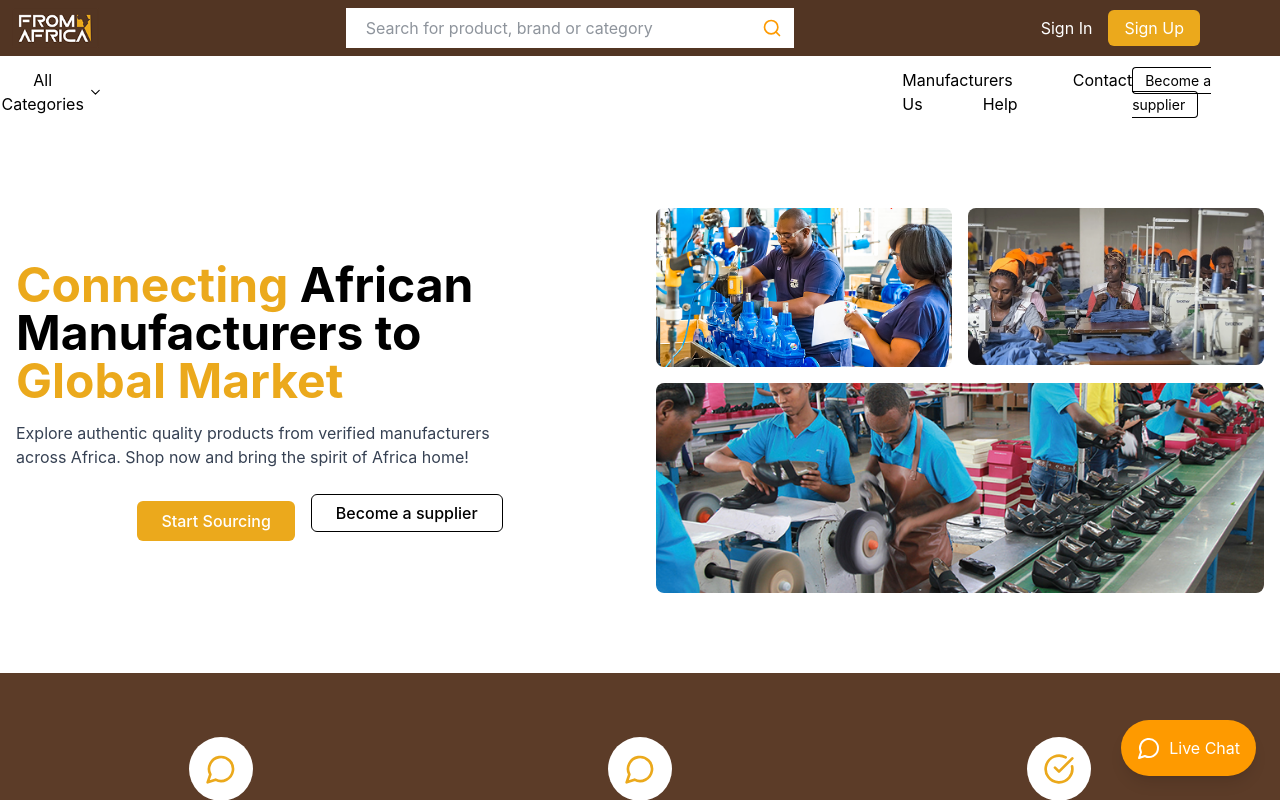
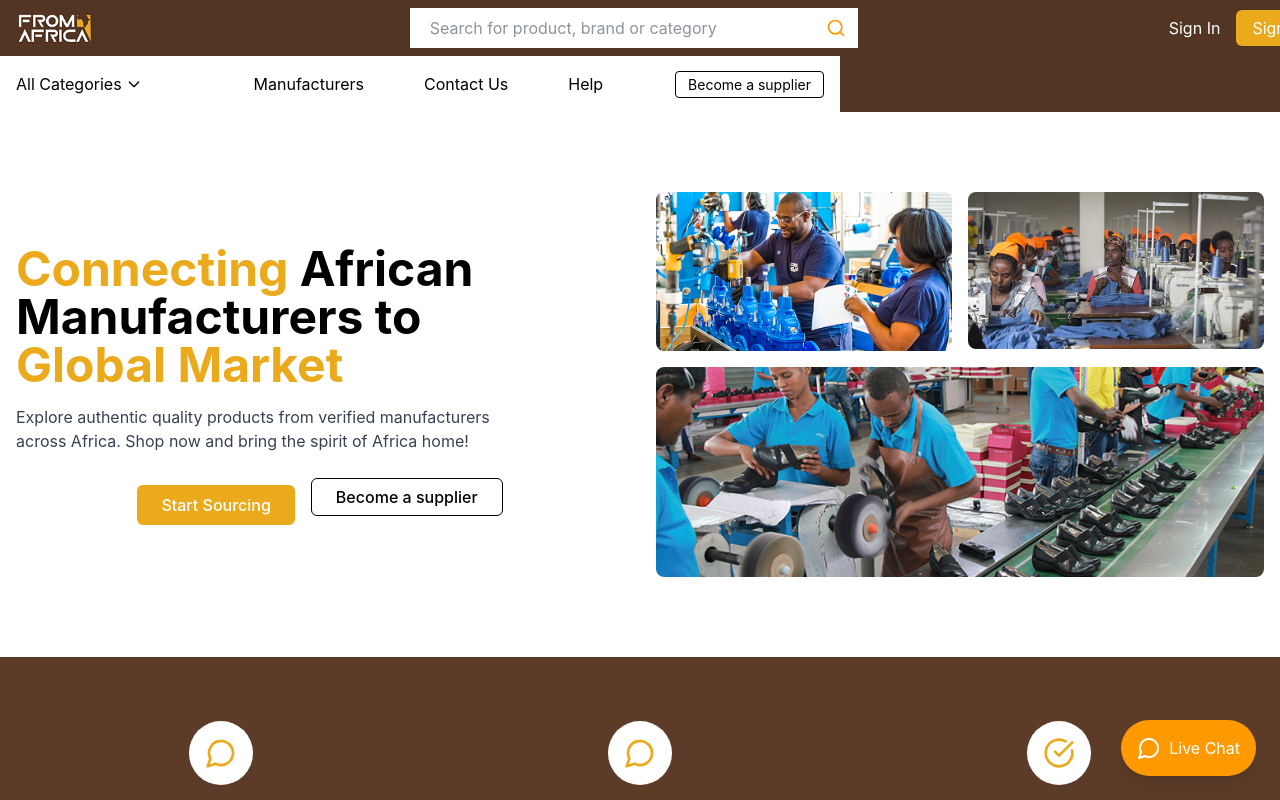
Before and after one commit to 0xidennis/africa, a React (Vite) app: page / in a window 1280 px wide. Both pictures are taken after a click on the button "All Categories". Shown: the top 800 px of the page. Built offline with nearby package versions, Linux system fonts and the light colour scheme.

Commit message:
first commit

```diff
--- a/src/Statics/Header.jsx
+++ b/src/Statics/Header.jsx
@@ -6,16 +6,17 @@ import { Link } from 'react-router-dom'
 
 const Header = () => {
     const [isMenuOpen, setIsMenuOpen] = useState(false)
+    const [isOpen, setIsOpen] = useState(false);
   return (
-    <div className='overflow-x-hidden'>
-        <header className="bg-[#ffff] text-white">
-      <div className="container mx-auto   bg-[#523523]">
+    <div className='overflow-x-hidden w-full'>
+        <header className="bg-[#523523] text-white">
+      <div className="container    bg-[#523523]">
         <div className="flex items-center justify-between py-2">
           {/* Logo */}
           <Link to="/">
-          <a href="/" className="flex-shrink-0">
+          <a href="/" className="flex-shrink-0 ">
 
-             <img src={logo} width={120} height={40} alt="" className='h-10 w-auto ml-3' />
+             <img src={logo} width={120} height={40} alt="" className='h-10 w-auto ml-3 ' />
           </a>
           </Link>
 
@@ -37,7 +38,7 @@ const Header = () => {
           </div>
 
           {/* Desktop Navigation */}
-          <div className="hidden md:flex items-center space-x-4 mr-20">
+          <div className="hidden md:flex items-end space-x-4 mr-4 md:mr-[-3rem] ">
             <Link to="/signin">
             <a href="/signin" className="text-white hover:text-amber-200">
               Sign In
@@ -60,10 +61,13 @@ const Header = () => {
         </div>
 
         {/* Secondary Navigation */}
-        <div className="hidden md:flex items-center justify-between py-1  border-white-800 bg-white ">
+        <div className="hidden md:flex md:w-210  items-center justify-between py-2 px-4  border-white-800 bg-white  ">
           <div className="flex items-center space-x-6">
           <div className="relative group">
-              <button className="flex items-center space-x-1 py-2 text-black">
+      <button
+        onClick={() => setIsOpen(!isOpen)}
+        className="flex items-center space-x-1 py-2 text-black"
+      >
         <span>All Categories</span>
         <svg
           xmlns="http://www.w3.org/2000/svg"
@@ -75,10 +79,22 @@ const Header = () => {
           <path strokeLinecap="round" strokeLinejoin="round" strokeWidth={2} d="M19 9l-7 7-7-7" />
         </svg>
       </button>
+
+      {isOpen && (
+        <div className="absolute left-0 mt-2 w-48 bg-white shadow-lg rounded-md z-10">
+          <ul className="py-2">
+            <li className="px-4 py-2 hover:bg-gray-100 cursor-pointer">Category 1</li>
+            <li className="px-4 py-2 hover:bg-gray-100 cursor-pointer">Category 2</li>
+            <li className="px-4 py-2 hover:bg-gray-100 cursor-pointer">Category 3</li>
+            <li className="px-4 py-2 hover:bg-gray-100 cursor-pointer">Category 4</li>
+            <li className="px-4 py-2 hover:bg-gray-100 cursor-pointer">Category 5</li>
+            <li className="px-4 py-2 hover:bg-gray-100 cursor-pointer">Category 6</li>
+          </ul>
         </div>
-
+      )}
     </div>
-         <div className='ml-200 justify-between  space-x-15 '>
+          </div>
+         <div className='ml-130 justify-between  space-x-15 md:ml-10  '>
           <Link to="/reg">
          <a href="/manufacturers" className="py-2 hover:text-amber-300 text-black ">
               Manufacturers
@@ -98,7 +114,7 @@ const Header = () => {
          <Link to="/reg">
           <a
             href="/become-supplier"
-            className="text-sm border border-black text-black px-3 py-1 rounded hover:bg-amber-400 hover:text-[#5c3c28] transition-colors mr-20"
+            className="text-sm border border-black text-black px-3 py-1 rounded hover:bg-amber-400 hover:text-[#5c3c28] transition-colors "
           >
             Become a supplier
           </a>
```
Also changed, not shown: src/index.css (line endings or trailing spaces). Lines whose indentation alone changed are shown as unchanged.
